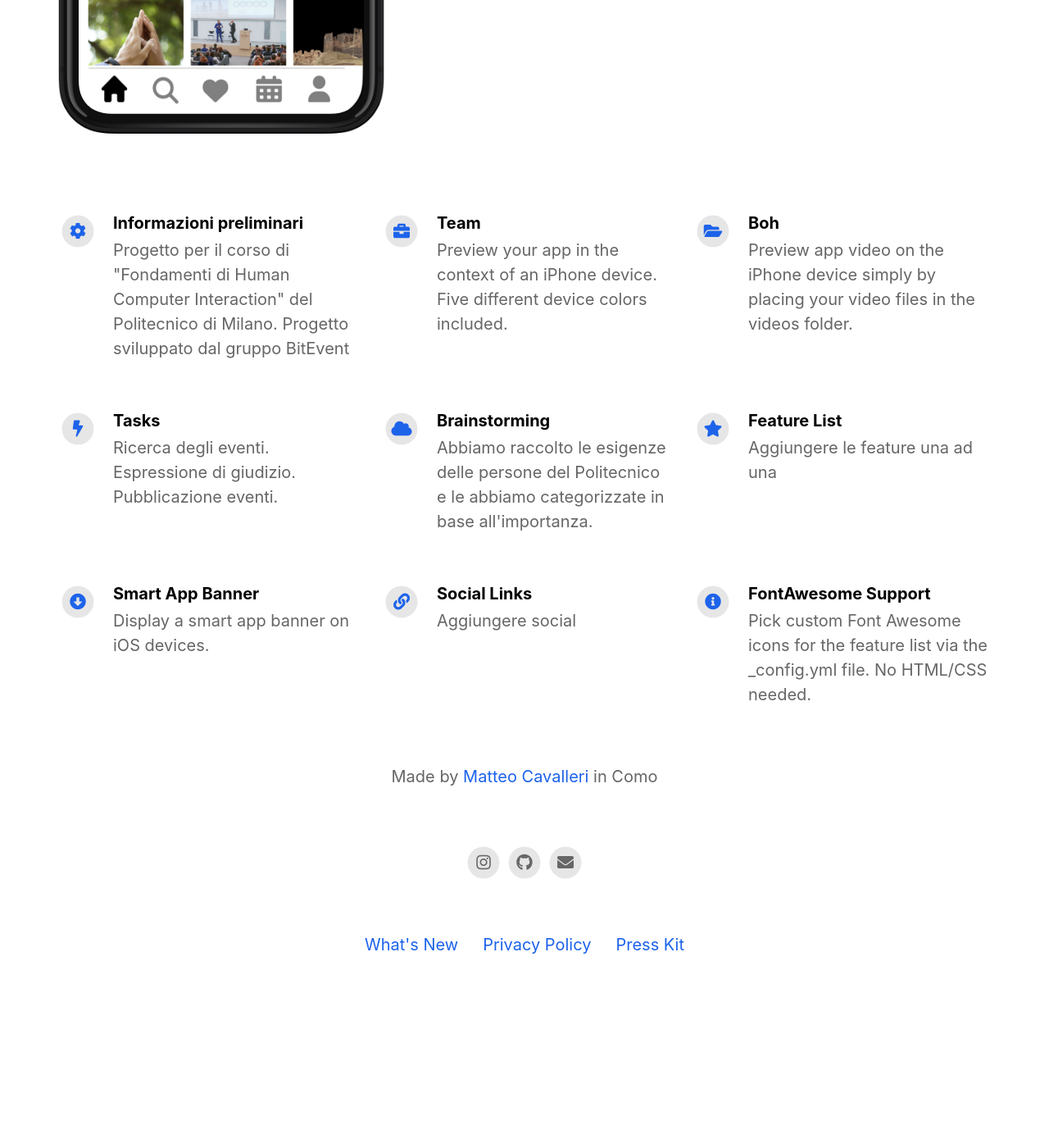
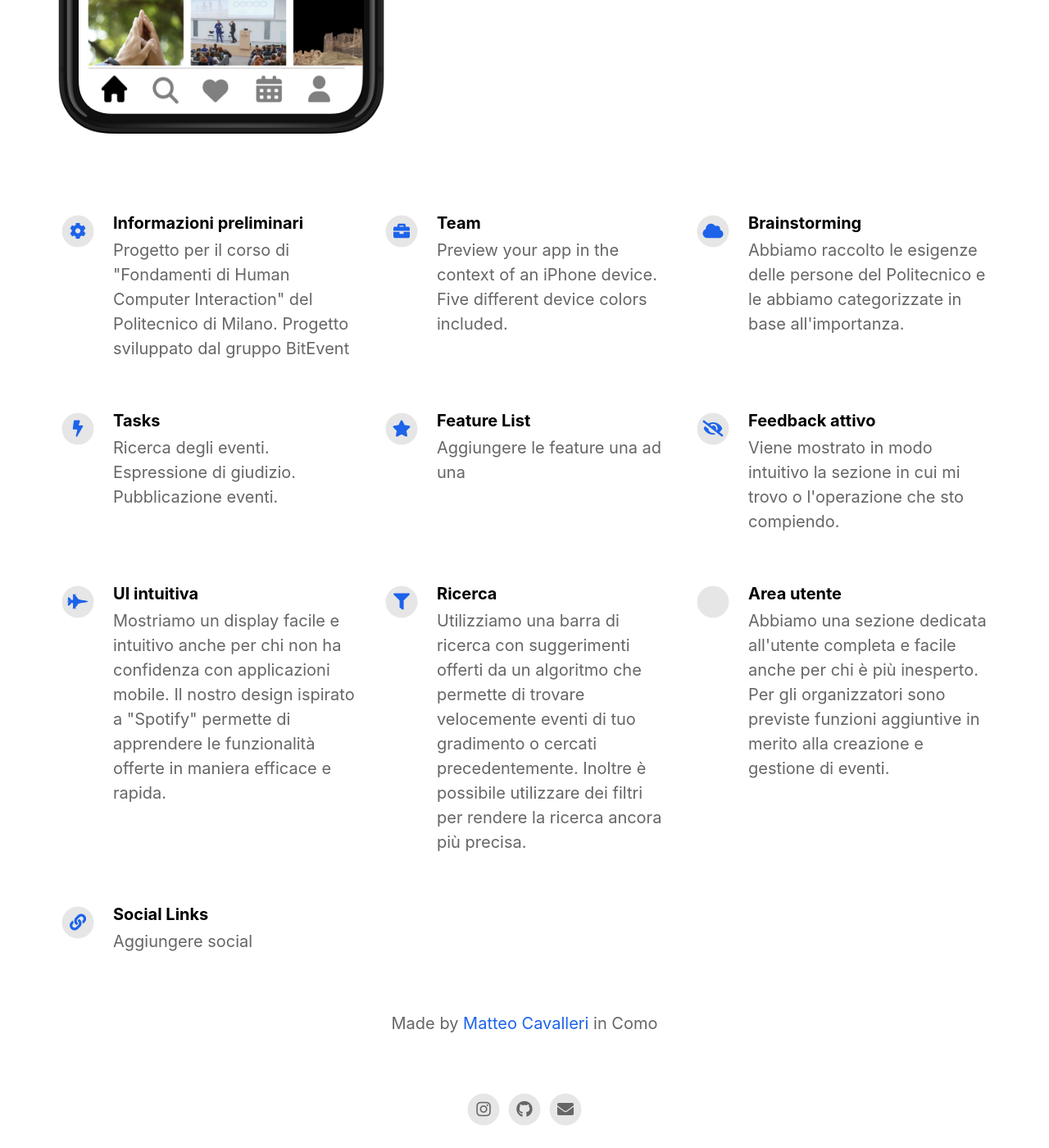
Before and after one commit to teocavaproject/teocavaproject.github.io, a Jekyll site: the page built from index.html, in a window 1280 px wide and 1400 px high, scrolled down 822 px. Shown: the whole window at 82% size. Built offline with Jekyll 4.4.1, drawn with Linux system fonts in a browser that asks for light colours; nearby versions of some CDN libraries; before the commit the page ends 2054 px from its top, so only the background shows below that.

Commit message:
Update _config.yml

```diff
--- a/_config.yml
+++ b/_config.yml
@@ -44,33 +44,37 @@ features                                  :
     description                           : Preview your app in the context of an iPhone device. Five different device colors included.
     fontawesome_icon_name                 : briefcase
 
-  - title                                 : Boh
-    description                           : Preview app video on the iPhone device simply by placing your video files in the videos folder.
-    fontawesome_icon_name                 : folder-open
+  - title                                 : Brainstorming
+    description                           : Abbiamo raccolto le esigenze delle persone del Politecnico e le abbiamo categorizzate in base all'importanza.
+    fontawesome_icon_name                 : cloud
 
   - title                                 : Tasks
     description                           : Ricerca degli eventi. Espressione di giudizio. Pubblicazione eventi.
     fontawesome_icon_name                 : bolt
 
-  - title                                 : Brainstorming
-    description                           : Abbiamo raccolto le esigenze delle persone del Politecnico e le abbiamo categorizzate in base all'importanza.
-    fontawesome_icon_name                 : cloud
-
   - title                                 : Feature List
     description                           : Aggiungere le feature una ad una
     fontawesome_icon_name                 : star
 
-  - title                                 : Smart App Banner
-    description                           : Display a smart app banner on iOS devices.
-    fontawesome_icon_name                 : arrow-alt-circle-down
+  - title                                 : Feedback attivo
+    description                           : Viene mostrato in modo intuitivo la sezione in cui mi trovo o l'operazione che sto compiendo.
+    fontawesome_icon_name                 : eye-slash
+
+  - title                                 : UI intuitiva
+    description                           : Mostriamo un display facile e intuitivo anche per chi non ha confidenza con applicazioni mobile. Il nostro design ispirato a "Spotify" permette di apprendere le funzionalità offerte in maniera efficace e rapida.
+    fontawesome_icon_name                 : fighter-jet
+
+  - title                                 : Ricerca
+    description                           : Utilizziamo una barra di ricerca con suggerimenti offerti da un algoritmo che permette di trovare velocemente eventi di tuo gradimento o cercati precedentemente. Inoltre è possibile utilizzare dei filtri per rendere la ricerca ancora più precisa.
+    fontawesome_icon_name                 : filter
+
+  - title                                 : Area utente
+    description                           : Abbiamo una sezione dedicata all'utente completa e facile anche per chi è più inesperto. Per gli organizzatori sono previste funzioni aggiuntive in merito alla creazione e gestione di eventi.
+    fontawesome_icon_name                 : cloud-upload
 
   - title                                 : Social Links
     description                           : Aggiungere social
     fontawesome_icon_name                 : link
-
-  - title                                 : FontAwesome Support
-    description                           : Pick custom Font Awesome icons for the feature list via the _config.yml file. No HTML/CSS needed.
-    fontawesome_icon_name                 : info-circle
 
   - title                                 : # New Feature Title
     description                           : # New Feature Description
```
